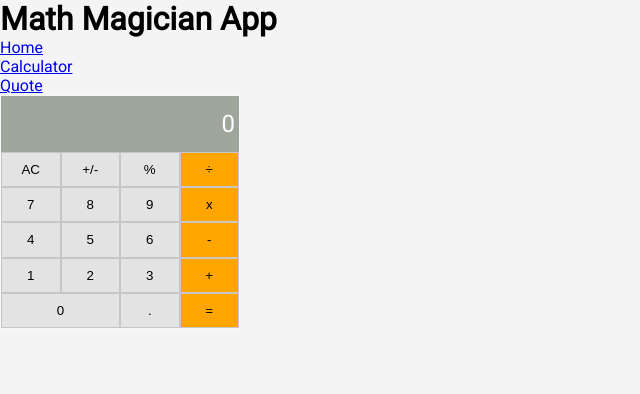
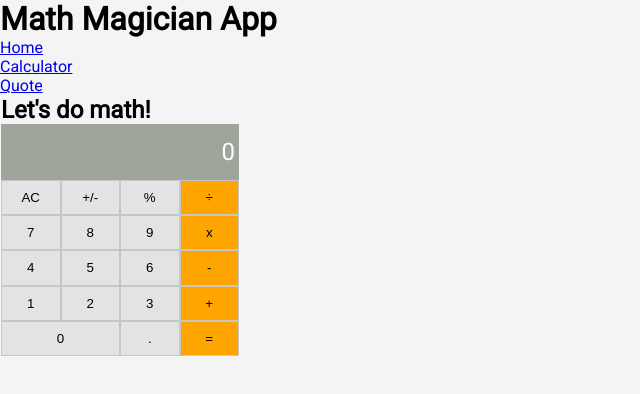
Before and after one commit to akezeth/math-magicians, a React (Create React App) app: page /calculator in a window 1280 px wide. Shown: the top 394 px of the page, without its empty margins (0-640 px from the left). Built offline with nearby package versions, Linux system fonts and the light colour scheme.

Commit message:
Add header for the Calculator Route

```diff
--- a/src/components/Calculator.js
+++ b/src/components/Calculator.js
@@ -15,6 +15,7 @@ const Calculator = () => {
 
   return (
     <div className="wrapper">
+      <h2>Let&apos;s do math!</h2>
       <Buttons
         handleClick={handleClick}
         total={Number(state.total)}
```
